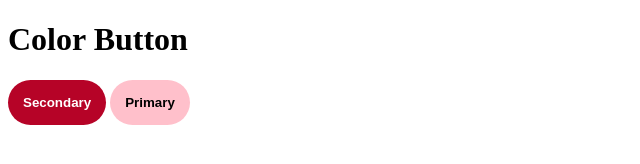
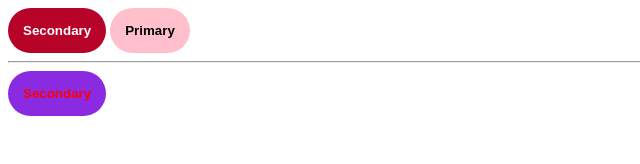
Before and after one commit to Racz-Emanuel/colorfulbutton, a plain HTML site: page Index.html in a window 1280 px wide. Shown: the whole page, without its empty margins (0-640 px from the left). Drawn offline with Linux system fonts and the light colour scheme.

Commit message:
Am primit codul

```diff
--- a/Index.html
+++ b/Index.html
@@ -8,10 +8,10 @@
     <link rel="stylesheet" href="style_patrick.css">
 </head>
 <body>
-    <h1> Color Button</h1>
 
     <button class="btn-secondary"> Secondary </button>
     <button class="btn-primary">Primary</button>
-
+   <hr>
+   <button class = "btn-secondary-pill"> Secondary </button>
 </body>
 </html>
--- a/style_emi.css
+++ b/style_emi.css
@@ -1,3 +1,6 @@
+
+
+
 .btn-secondary{
     background-color: rgb(182, 3, 39);
     color:white;
@@ -6,3 +9,11 @@
     border-radius: 125px;
     font-weight: bold;
 }
+.btn-secondary-pill{
+    background-color: blueviolet;
+    color: red;
+    padding: 15px;
+    border: none;
+    border-radius: 50px;
+    font-weight: bold;
+}
```
